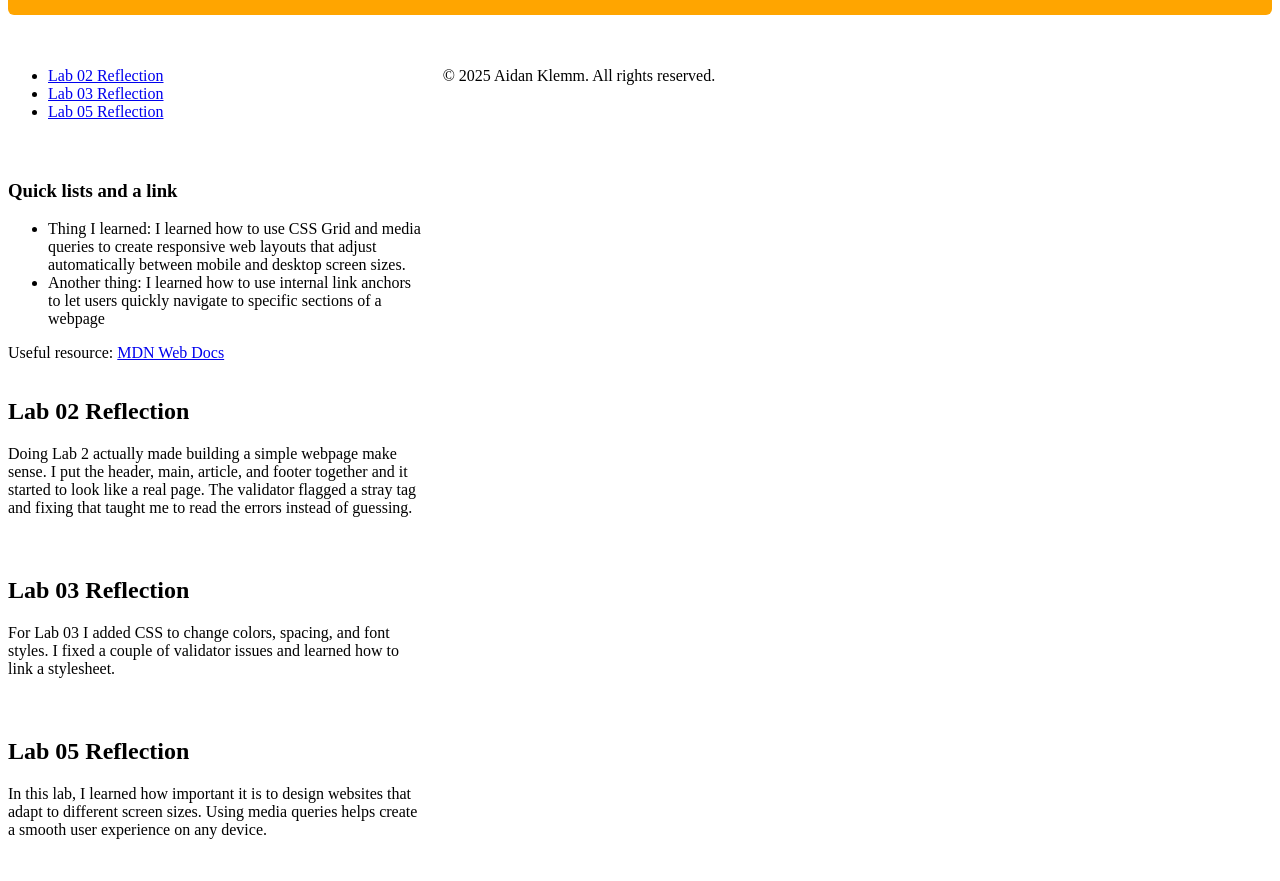
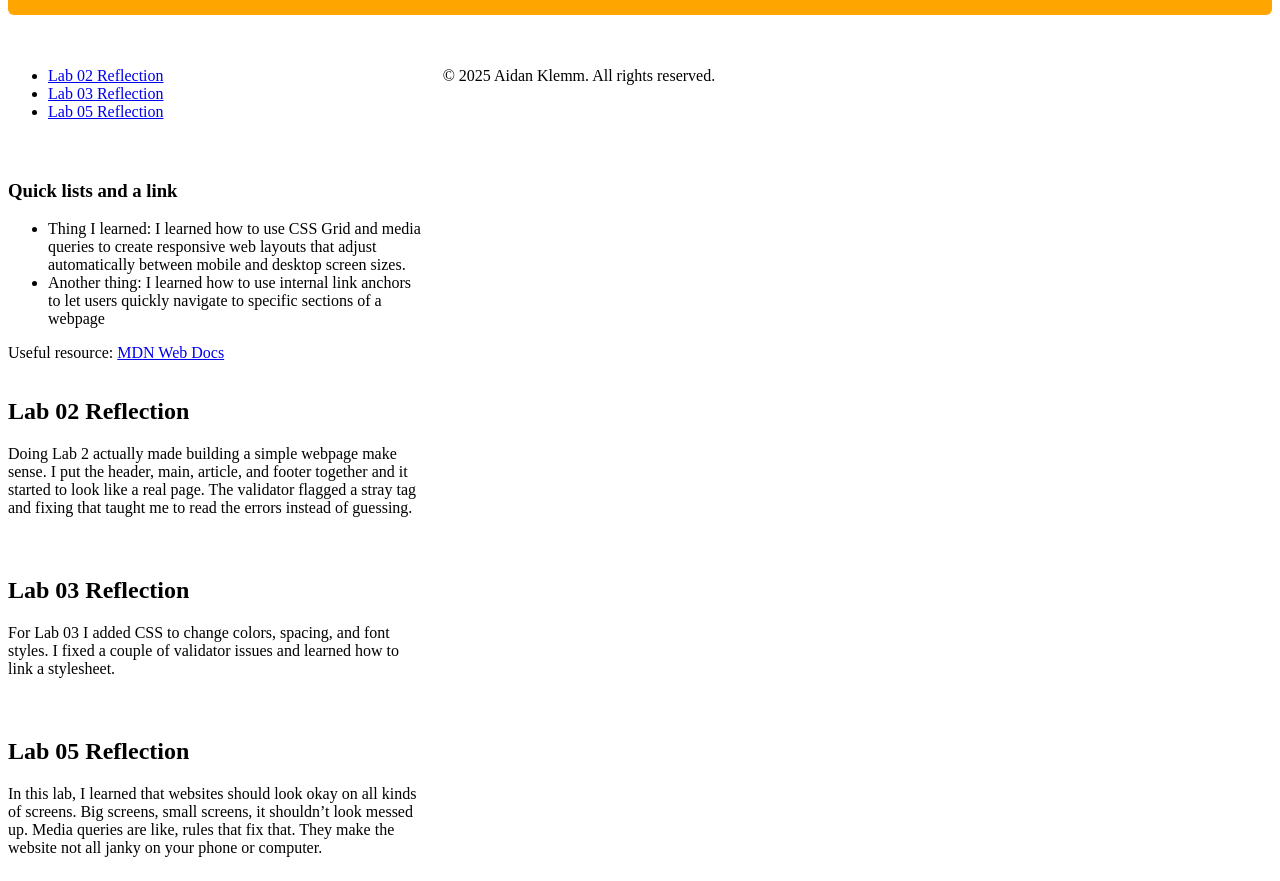
Before and after one commit to Klemm1070939/csit121, a plain HTML site: page lab05/index.html in a window 1280 px wide. Shown: the part 152-1033 px from the top of the page. Drawn offline with Linux system fonts and the light colour scheme.

Commit message:
Update index.html

```diff
--- a/lab05/index.html
+++ b/lab05/index.html
@@ -50,7 +50,7 @@
 
       <article id="lab05" class="post">
         <h2>Lab 05 Reflection</h2>
-        <p>In this lab, I learned how important it is to design websites that adapt to different screen sizes. Using media queries helps create a smooth user experience on any device.</p>
+        <p>In this lab, I learned that websites should look okay on all kinds of screens. Big screens, small screens, it shouldn’t look messed up. Media queries are like, rules that fix that. They make the website not all janky on your phone or computer.</p>
       </article>
     </section>
   </main>
```
